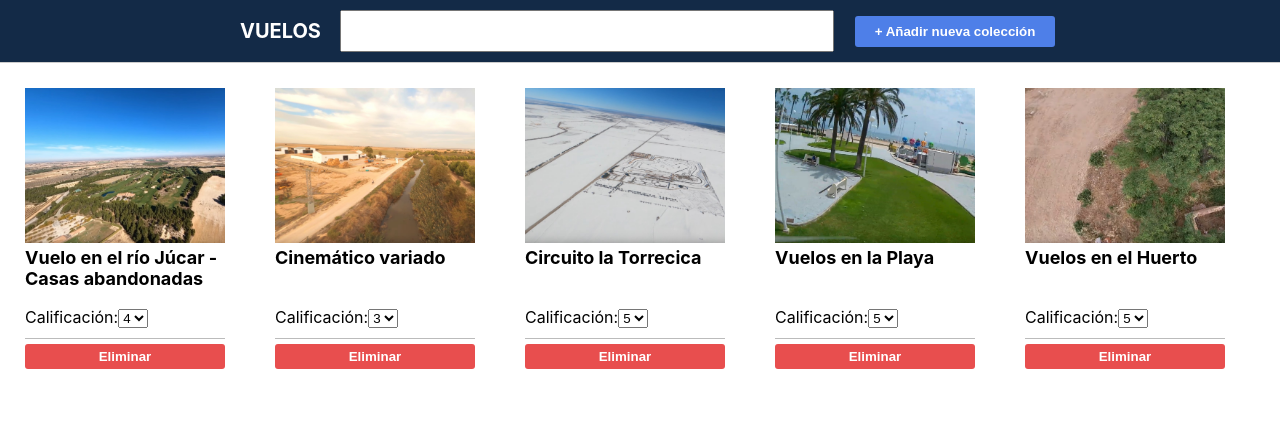
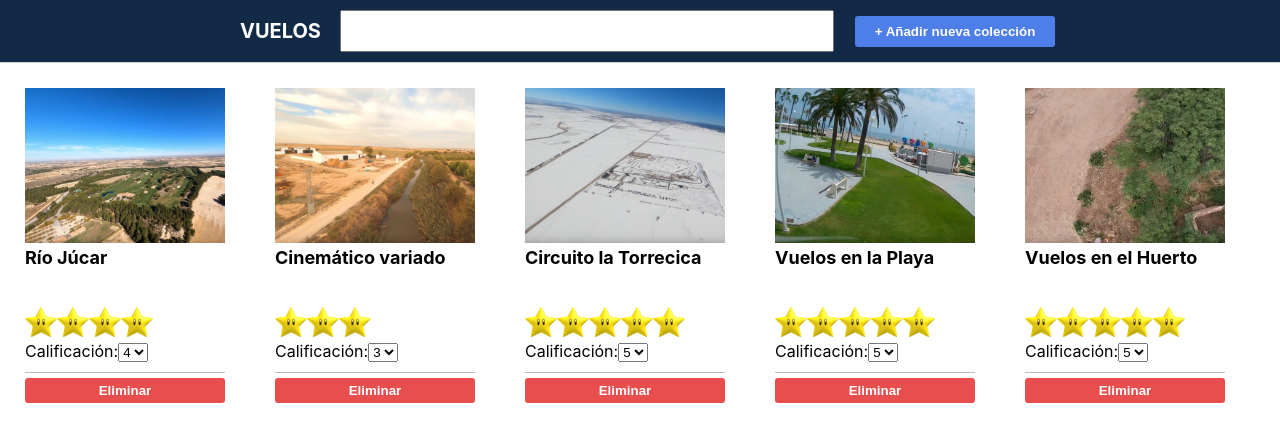
Before and after one commit to josaco/amozon, a React (Create React App) app: page / in a window 1280 px wide. Shown: the top 442 px of the page. Built offline with nearby package versions, Linux system fonts and the light colour scheme.

Commit message:
Commit antes d formulario básico html PanelAdd

```diff
--- a/src/App.js
+++ b/src/App.js
@@ -15,7 +15,7 @@ class App extends React.Component {
 
     this.state = {
       books:[
-        {id:0, rating: 4, title: 'Vuelo en el río Júcar - Casas abandonadas', image: 'jucacasa.jpg' },
+        {id:0, rating: 4, title: 'Río Júcar', image: 'jucacasa.jpg' },
         {id:1, rating: 3, title: 'Cinemático variado', image: 'cinevar.jpg' },
         {id:2, rating: 5, title: 'Circuito la Torrecica', image: 'torrecica.jpg' },
         {id:3, rating: 5, title: 'Vuelos en la Playa', image: 'playa.jpg' },
--- a/src/Item.js
+++ b/src/Item.js
@@ -1,18 +1,45 @@
 import React from 'react';
 import './Item.css';
 
-function Item(props) {
+//Vamos a cambiar nuestrs function Item por una clase que extienda de React.Component porque
+//necesito utilizar el estado para poder mostrar la información.
 
+//Porque vamos a empezar a usar lógica.
+
+//Al cambiar a clase, hay que meterlo todo en el método render(){}
+//Y a su vez, hay que definir el constructor para hacer referencia a las props
+//Como el this.state es de solo lectura, necesitamos añadir el método componentDidMount para portfinder
+//setear el estado
+
+class Item extends React.Component {
+    constructor(props){
+        super(props);
+
+        this.state = {
+            stars: []
+        };
+    }
+
+    componentDidMount(){
+        this.setState({
+            stars: Array(parseInt(this.props.rating)).fill(0)
+        })
+    }
+    render(){
         return(
             <div className="item">
-            <div className="image"><img src={'img/'+ props.image} width="100%" /></div>
-            <div className="title">{props.title}</div>
+                <div className="image"><img src={'img/'+ this.props.image} width="100%" /></div>
+                <div className="title">{this.props.title}</div>
                 <div className="rating">
                     <p>
-
+                    {
+                        this.state.stars.map(x =>
+                            <img src="img/star.png" width="32" />
+                        )
+                    }
                     </p>
                     Calificación:
-                <select value={props.rating}>
+                    <select value={this.props.rating}>
                         <option value="1">1</option>
                         <option value="2">2</option>
                         <option value="3">3</option>
@@ -25,6 +52,7 @@ function Item(props) {
                 </div>
             </div>
         );
+    }
 
 }
 
--- a/src/Menu.js
+++ b/src/Menu.js
@@ -1,13 +1,32 @@
 import React from 'react';
 import Search from './Search';
+import PanelAdd from './PanelAdd';
 import './Menu.css';
 
-function Menu(props){
+class Menu extends React.Component{
+
+    //Necesitamos hacer un binding para asignar el alcance de nuestro método con nuestra clase, si no, dará error al pulsar en
+    //añadir nueva colección.básicamente es la línea 15. O también se puede usar una función de flecha....
+
+    constructor(props){
+        super(props);
+
+        this.state = {newItemPanel: false};
+        //this.add = this.add.bind(this);
+    }
+
+
+    add = () =>{
+        this.setState({newItemPanel: true});
+        console.log('mensaje');
+    }
+
+    render(){
         return(
             <div className="container">
                 <div className="subcontainer">
                     <div className="logo">
-                    {props.title}
+                        {this.props.title}
                     </div>
 
                     <div className="search">
@@ -15,11 +34,19 @@ function Menu(props){
                     </div>
 
                     <div className="actions">
-                    <button className="button btn-blue">+ Añadir nueva colección</button>
+                        <button onClick={this.add} className="button btn-blue">+ Añadir nueva colección</button>
                     </div>
                 </div>
+                {
+                    (this.state.newItemPanel)?
+                    <PanelAdd />
+                    :
+                    ''
+                }
+
             </div>
         );
     }
+}
 
 export default Menu;
--- /dev/null
+++ b/src/PanelAdd.js
@@ -0,0 +1,10 @@
+import React from 'react';
+
+function PanelAdd(props){
+    return(
+        <div>
+        </div>
+    );
+}
+
+export default PanelAdd;
```
Also changed, not shown: public/img/star.png (added). Lines whose indentation alone changed are shown as unchanged.
